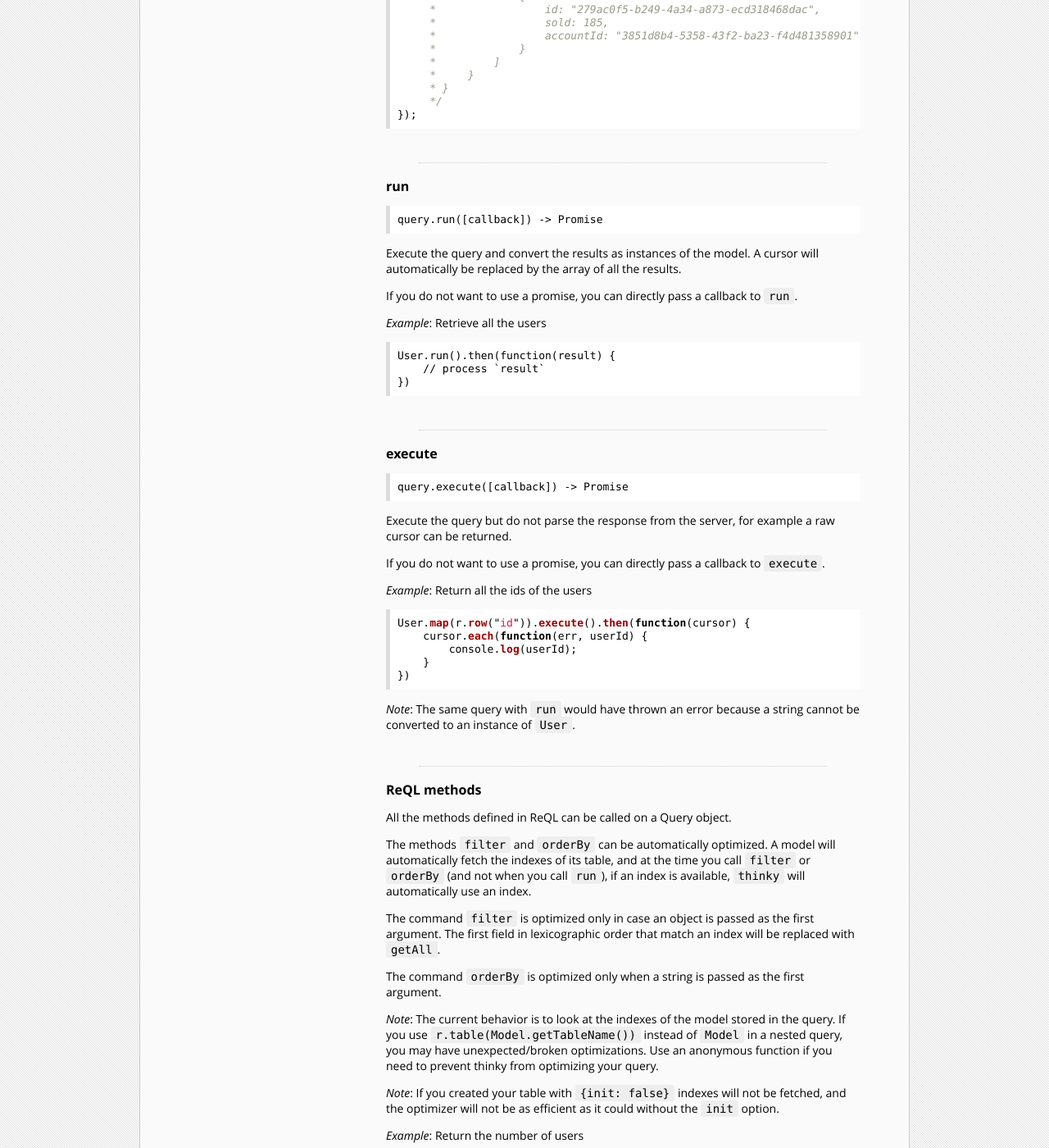
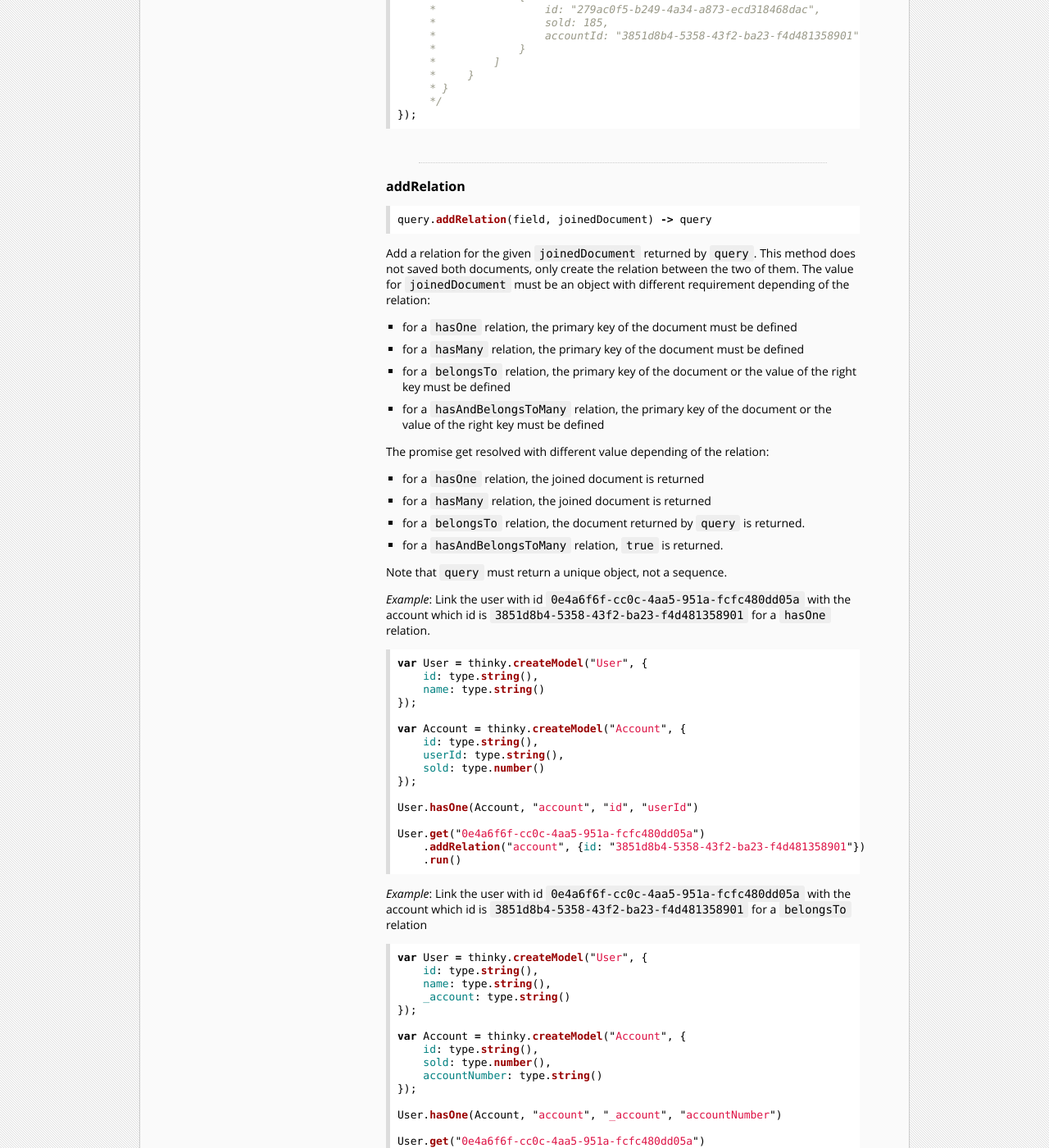
Before and after one commit to neumino/thinky, a Jekyll site: the page built from documentation/api/query.md, in a window 1280 px wide and 1400 px high, scrolled down 3927 px. Shown: the whole window at 82% size. Built offline with Jekyll 4.4.1, drawn with Linux system fonts in a browser that asks for light colours; Markdown is read by kramdown in place of the engine named in the settings; some of the changed text lies outside the part shown.

Commit message:
Add addRelation/removeRelation

````diff
--- a/_layouts/documentation.html
+++ b/_layouts/documentation.html
@@ -55,6 +55,8 @@
             <li>- <a href="/documentation/api/document/#delete">delete</a></li>
             <li>- <a href="/documentation/api/document/#deleteall">deleteAll</a></li>
             <li>- <a href="/documentation/api/document/#purge">purge</a></li>
+            <li>- <a href="/documentation/api/document/#addrelation">addRelation</a></li>
+            <li>- <a href="/documentation/api/document/#removerelation">removeRelation</a></li>
             <li>- <a href="/documentation/api/document/#getFeed">getFeed</a></li>
             <li>- <a href="/documentation/api/document/#closeFeed">closeFeed</a></li>
             <li>- <a href="/documentation/api/document/#eventemittersmethods">EventEmitter's methods</a>
@@ -62,6 +64,8 @@
         <ul class="section">
             <li class="title"><a href="/documentation/api/query/">Query</a></li>
             <li>- <a href="/documentation/api/query/#getjoin">getJoin</a></li>
+            <li>- <a href="/documentation/api/query/#addrelation">addRelation</a></li>
+            <li>- <a href="/documentation/api/query/#removerelation">removeRelation</a></li>
             <li>- <a href="/documentation/api/query/#run">run</a></li>
             <li>- <a href="/documentation/api/query/#execute">execute</a></li>
             <li>- <a href="/documentation/api/query/#reql">ReQL methods</a></li>
--- a/documentation/api/query.md
+++ b/documentation/api/query.md
@@ -267,6 +267,173 @@
 
 --------------
 
+<div id="addrelation"></div>
+### [addRelation](#addrelation)
+
+```js
+query.addRelation(field, joinedDocument) -> query
+```
+
+Add a relation for the given `joinedDocument` returned by `query`. This method does not saved both documents, only create the
+relation between the two of them.
+The value for `joinedDocument` must be an object with different requirement depending of the relation:
+
+- for a `hasOne` relation, the primary key of the document must be defined
+- for a `hasMany` relation, the primary key of the document must be defined
+- for a `belongsTo` relation, the primary key of the document or the value of the right key must be defined
+- for a `hasAndBelongsToMany` relation, the primary key of the document or the value of the right key must be defined
+
+The promise get resolved with different value depending of the relation:
+
+- for a `hasOne` relation, the joined document is returned
+- for a `hasMany` relation, the joined document is returned
+- for a `belongsTo` relation, the document returned by `query` is returned.
+- for a `hasAndBelongsToMany` relation, `true` is returned.
+
+Note that `query` must return a unique object, not a sequence.
+
+
+_Example_: Link the user with id `0e4a6f6f-cc0c-4aa5-951a-fcfc480dd05a` with the account which id is
+`3851d8b4-5358-43f2-ba23-f4d481358901` for a `hasOne` relation.
+
+```js
+var User = thinky.createModel("User", {
+    id: type.string(),
+    name: type.string()
+});
+
+var Account = thinky.createModel("Account", {
+    id: type.string(),
+    userId: type.string(),
+    sold: type.number()
+});
+
+User.hasOne(Account, "account", "id", "userId")
+
+User.get("0e4a6f6f-cc0c-4aa5-951a-fcfc480dd05a")
+    .addRelation("account", {id: "3851d8b4-5358-43f2-ba23-f4d481358901"})
+    .run()
+```
+
+_Example_: Link the user with id `0e4a6f6f-cc0c-4aa5-951a-fcfc480dd05a` with the account which id is
+`3851d8b4-5358-43f2-ba23-f4d481358901` for a `belongsTo` relation
+
+```js
+var User = thinky.createModel("User", {
+    id: type.string(),
+    name: type.string(),
+    _account: type.string()
+});
+
+var Account = thinky.createModel("Account", {
+    id: type.string(),
+    sold: type.number(),
+    accountNumber: type.string()
+});
+
+User.hasOne(Account, "account", "_account", "accountNumber")
+
+User.get("0e4a6f6f-cc0c-4aa5-951a-fcfc480dd05a")
+    .addRelation("account", {accountNumber: "XXXX-XXXX-XXXX"})
+    .run()
+
+// Or with the primary key
+User.get("0e4a6f6f-cc0c-4aa5-951a-fcfc480dd05a")
+    .addRelation("account", {id: "3851d8b4-5358-43f2-ba23-f4d481358901"})
+    .run()
+
+```
+
+
+_Example_: Make two users friends
+
+```js
+var User = thinky.createModel("User", {
+    id: type.string(),
+    name: type.string()
+});
+
+User.hasAndBelongsToMany(User, "friends", "id", "id")
+
+User.get("0e4a6f6f-cc0c-4aa5-951a-fcfc480dd05a")
+    .addRelation("friends", {id: "0e4a6f6f-cc0c-4aa5-951a-fcfc480dd05a"})
+    .run()
+```
+
+--------------
+
+<div id="removerelation"></div>
+### [removeRelation](#removerelation)
+
+```js
+query.removeRelation(field[, joinedDocument]) -> query
+```
+
+Remove the relation for the joinedDocument returned by `query` stored in `field`. By default, all
+the relations are destroyed. The argument `joinedDocument` can be defined for `hasMany` and `hasAndBelongsToMany`
+relations to remove a unique relation.
+
+- For `hasMany`, the joinedDocument must be an object with the primary key of the joined document.
+- For `hasAndBelongsToMany`, the joinedDocument must be an object with the primary key of the joined document or the right key.
+
+
+_Example_: Remove an account from a user
+
+```js
+var User = thinky.createModel("User", {
+    id: type.string(),
+    name: type.string()
+});
+
+var Account = thinky.createModel("Account", {
+    id: type.string(),
+    userId: type.string(),
+    sold: type.number()
+});
+
+User.hasOne(Account, "account", "id", "userId")
+
+User.get("0e4a6f6f-cc0c-4aa5-951a-fcfc480dd05a")
+    .addRelation("account")
+    .run()
+```
+
+
+_Example_: Remove all the friends of a given user
+
+```js
+var User = thinky.createModel("User", {
+    id: type.string(),
+    name: type.string()
+});
+
+User.hasAndBelongsToMany(User, "friends", "id", "id")
+
+User.get("0e4a6f6f-cc0c-4aa5-951a-fcfc480dd05a")
+    .removeRelation("friends")
+    .run()
+```
+
+
+_Example_: Delete one friendship
+
+```js
+var User = thinky.createModel("User", {
+    id: type.string(),
+    name: type.string()
+});
+
+User.hasAndBelongsToMany(User, "friends", "id", "id")
+
+User.get("0e4a6f6f-cc0c-4aa5-951a-fcfc480dd05a")
+    .removeRelation("friends", {id: "0e4a6f6f-cc0c-4aa5-951a-fcfc480dd05a"})
+    .run()
+```
+
+
+--------------
+
+
 <div id="run"></div>
 ### [run](#run)
 
````
Also changed, not shown: documentation/api/document.md (+27 -0 lines), 1 other file.
